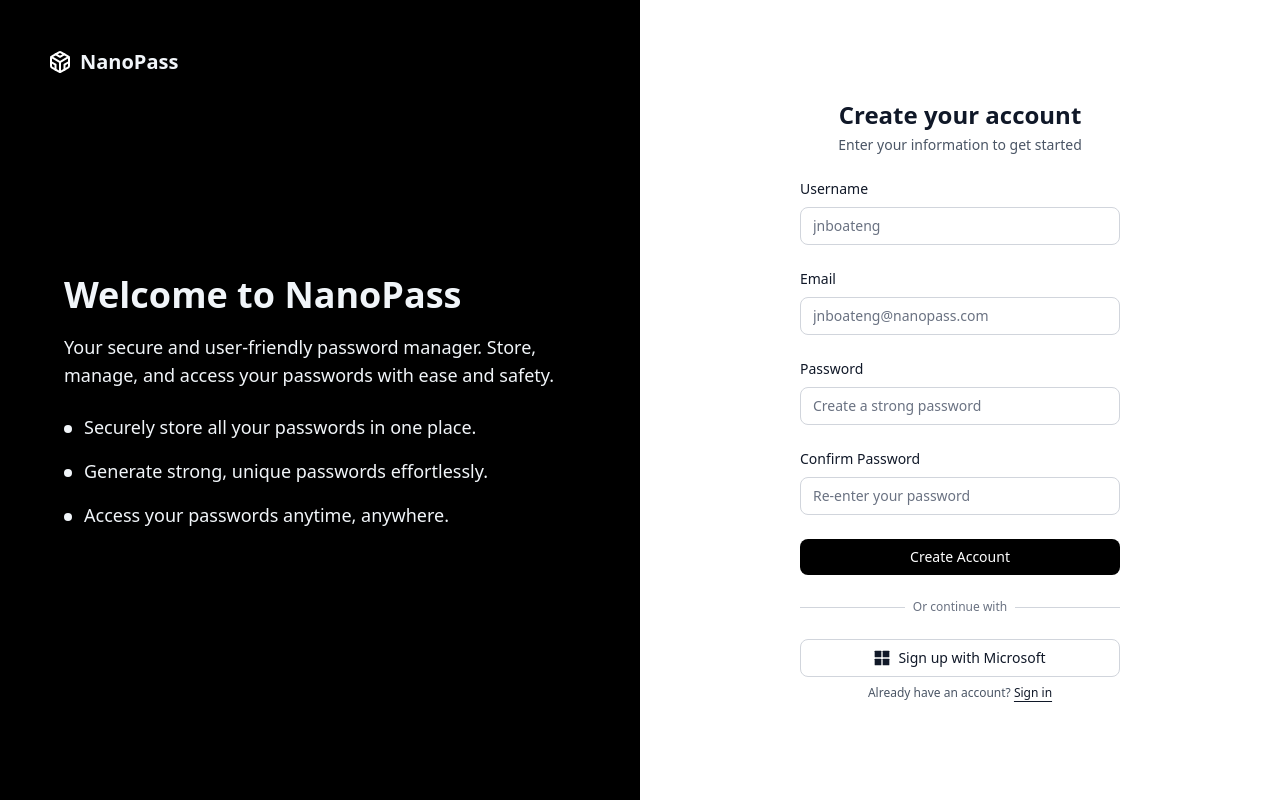
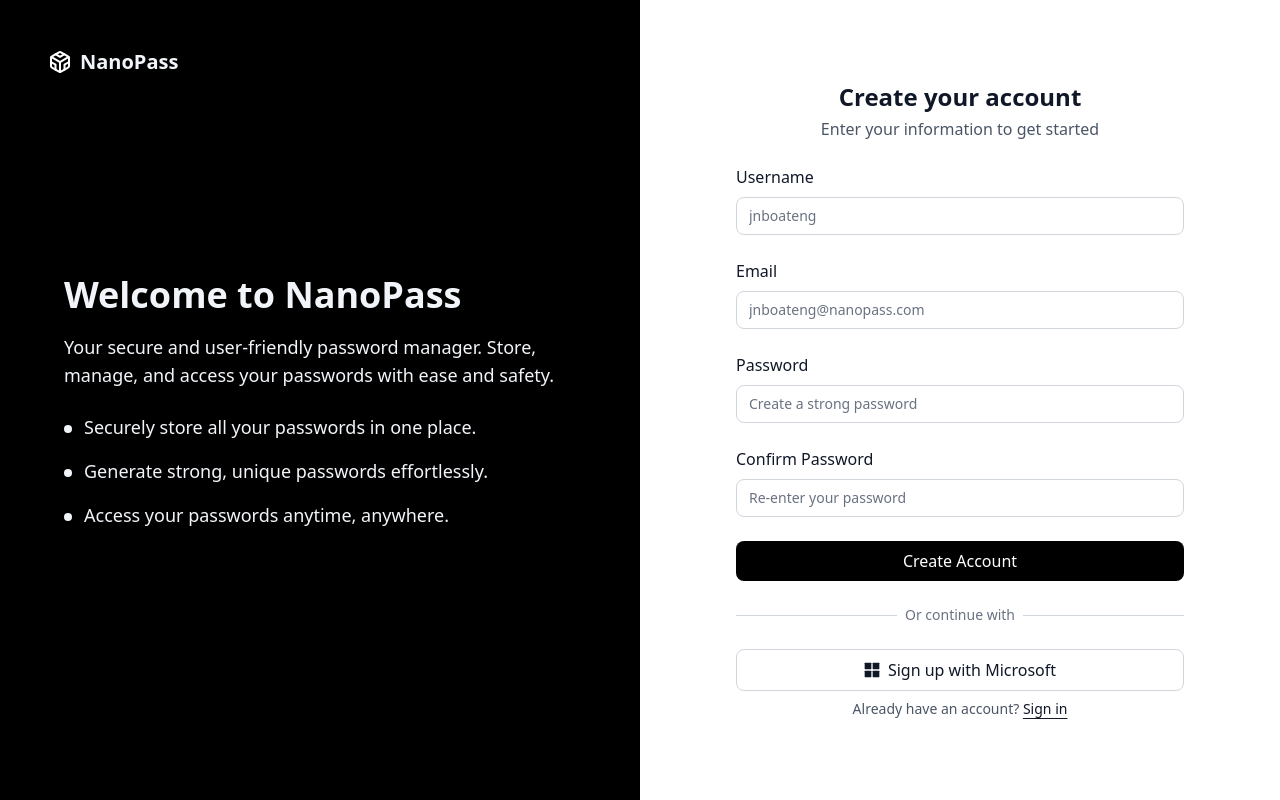
Before and after one commit to josh-boat365/nanopass, a Vue app: page /register in a window 1280 px wide. Built offline with nearby package versions, Linux system fonts and the light colour scheme.

Commit message:
Increase form element sizes in Register page
Updated the registration form to use larger max width and font sizes for improved readability and accessibility. Enhanced button and link styles for a more consistent user experience.

```diff
--- a/src/pages/auth/Register.vue
+++ b/src/pages/auth/Register.vue
@@ -42,21 +42,21 @@
         <!-- Right Side - Register Form -->
         <div class="flex flex-col gap-4 p-6 md:p-10 bg-white">
             <div class="flex flex-1 items-center justify-center">
-                <div class="w-full max-w-xs">
+                <div class="w-full max-w-md">
                     <div class="flex flex-col gap-6">
                         <!-- Header -->
                         <div class="flex flex-col items-center gap-1 text-center">
                             <h1 class="text-2xl font-bold text-gray-900">
                                 Create your account
                             </h1>
-                            <p class="text-sm text-gray-600">
+                            <p class="text-md text-gray-600">
                                 Enter your information to get started
                             </p>
                         </div>
 
                         <!-- Username Field -->
                         <div class="flex flex-col gap-2">
-                            <label for="username" class="text-sm font-medium text-gray-900">
+                            <label for="username" class="text-md font-medium text-gray-900">
                                 Username
                             </label>
                             <input id="username" v-model="username" type="text" placeholder="jnboateng"
@@ -67,7 +67,7 @@
 
                         <!-- Email Field -->
                         <div class="flex flex-col gap-2">
-                            <label for="email" class="text-sm font-medium text-gray-900">
+                            <label for="email" class="text-md font-medium text-gray-900">
                                 Email
                             </label>
                             <input id="email" v-model="email" type="email" placeholder="jnboateng@nanopass.com"
@@ -77,7 +77,7 @@
 
                         <!-- Password Field -->
                         <div class="flex flex-col gap-2">
-                            <label for="password" class="text-sm font-medium text-gray-900">
+                            <label for="password" class="text-md font-medium text-gray-900">
                                 Password
                             </label>
                             <input id="password" v-model="password" type="password"
@@ -88,7 +88,7 @@
 
                         <!-- Confirm Password Field -->
                         <div class="flex flex-col gap-2">
-                            <label for="confirmPassword" class="text-sm font-medium text-gray-900">
+                            <label for="confirmPassword" class="text-md font-medium text-gray-900">
                                 Confirm Password
                             </label>
                             <input id="confirmPassword" v-model="confirmPassword" type="password"
@@ -102,7 +102,7 @@
 
                         <!-- Register Button -->
                         <button @click="handleRegister"
-                            class="w-full px-4 py-2 bg-black text-white text-sm font-medium rounded-md hover:bg-gray-800 focus:outline-none focus:ring-2 focus:ring-black focus:ring-offset-2">
+                            class="w-full px-4 py-2 bg-black text-white text-md font-medium rounded-md hover:bg-gray-800 focus:outline-none focus:ring-2 focus:ring-black focus:ring-offset-2">
                             Create Account
                         </button>
 
@@ -112,7 +112,7 @@
                                 <div class="w-full border-t border-gray-300"></div>
                             </div>
                             <div class="relative flex justify-center text-xs">
-                                <span class="bg-white px-2 text-gray-500">
+                                <span class="bg-white text-sm px-2 text-gray-500">
                                     Or continue with
                                 </span>
                             </div>
@@ -121,14 +121,14 @@
                         <!-- GitHub Button -->
                         <div class="flex flex-col gap-2">
                             <button type="button" @click="handleMicrosoftRegister"
-                                class="w-full px-4 py-2 border border-gray-300 bg-white text-gray-900 text-sm font-medium rounded-md hover:bg-gray-50 focus:outline-none focus:ring-2 focus:ring-black focus:ring-offset-2 flex items-center justify-center gap-2">
+                                class="w-full px-4 text-md py-2 border border-gray-300 bg-white text-gray-900 font-medium rounded-md hover:bg-gray-50 focus:outline-none focus:ring-2 focus:ring-black focus:ring-offset-2 flex items-center justify-center gap-2">
                                 <MicrosoftIcon />
                                 Sign up with Microsoft
                             </button>
 
-                            <p class="text-center text-xs text-gray-600">
+                            <p class="text-center text-sm text-gray-600">
                                 Already have an account?
-                                <router-link to="/login" class="underline underline-offset-4 text-gray-900">
+                                <router-link to="/login" class="underline underline-offset-4 text-gray-900 hover:text-gray-900 hover:font-bold">
                                     Sign in
                                 </router-link>
                             </p>
```
